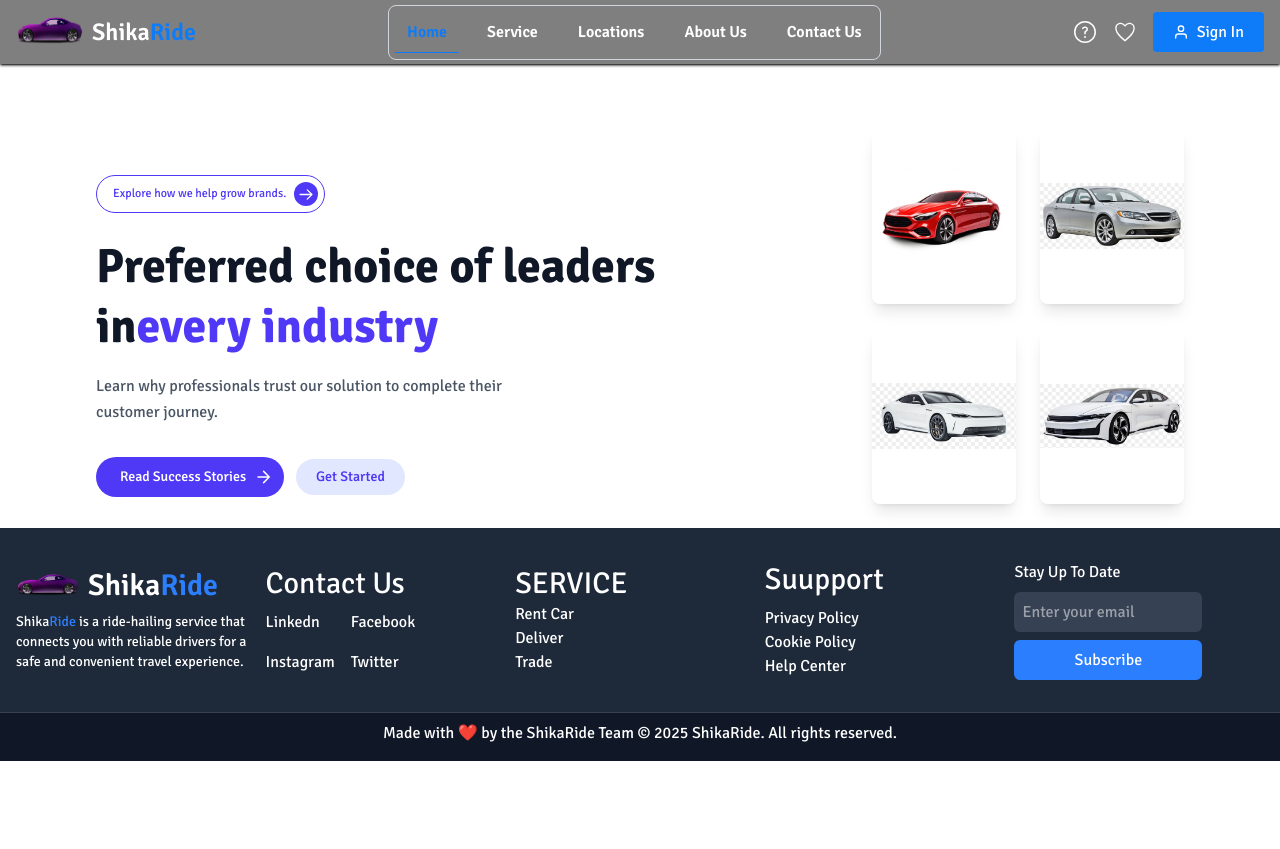
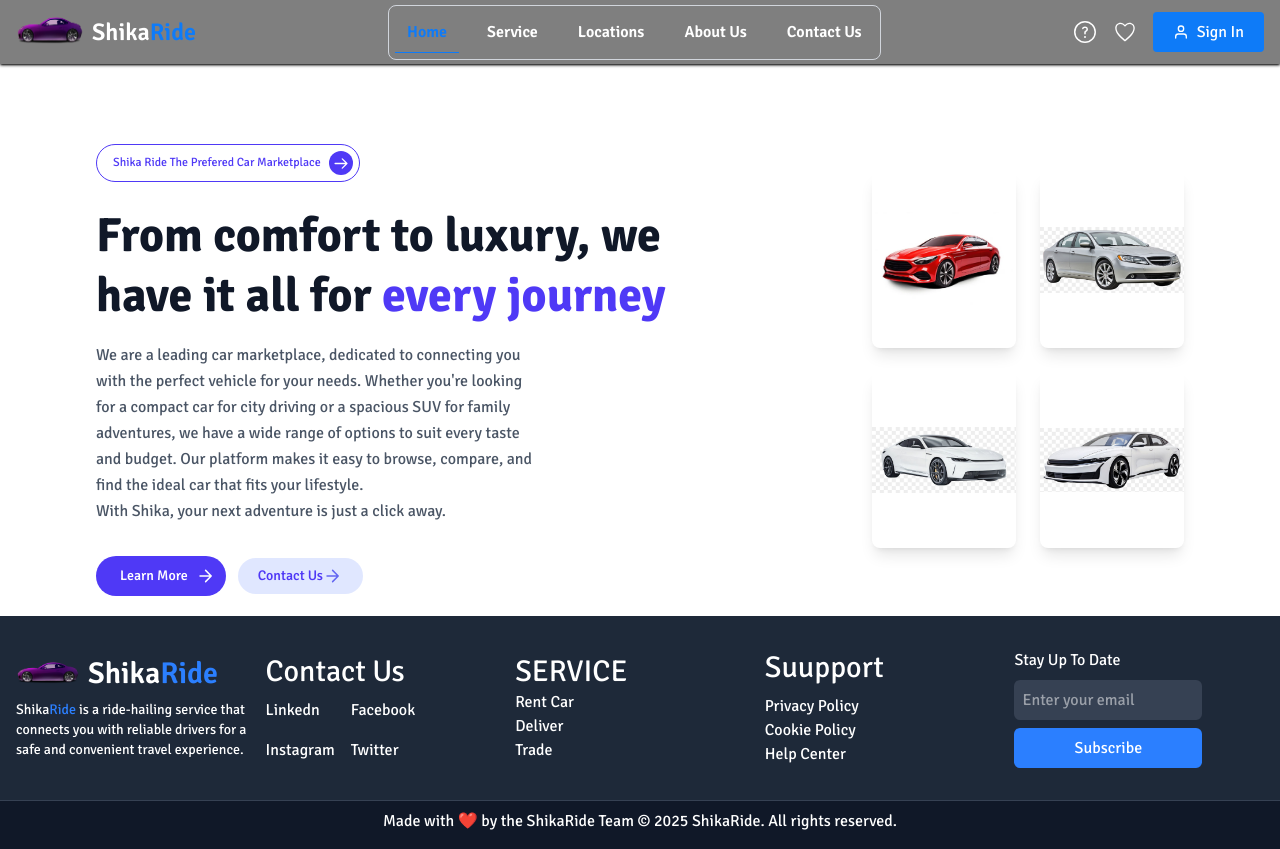
Before and after one commit to Grealishgit/Car-Booking-MariaDB, a React (Vite) app in the folder frontend/: page /about in a window 1280 px wide. Before the commit the page ends 800 px from the top, so only its background shows below. Built offline with nearby package versions, Linux system fonts and the light colour scheme.

Commit message:
Update About page content and buttons for improved clarity and engagement

```diff
--- a/frontend/src/pages/About.jsx
+++ b/frontend/src/pages/About.jsx
@@ -13,7 +13,8 @@ const About = () => {
                     className="mt-16 mb-6 flex items-center space-x-2 border border-indigo-600 text-indigo-600 text-xs rounded-full px-4 pr-1.5 py-1.5 hover:bg-indigo-50 transition"
                     type="button">
                     <span>
-                        Explore how we help grow brands.
+                        Shika <span className="hidden sm:inline">Ride </span>
+                        <span className="hidden sm:inline">The Prefered Car Marketplace</span>
                     </span>
                     <span className="flex items-center justify-center size-6 p-1 rounded-full bg-indigo-600">
                         <svg width="14" height="11" viewBox="0 0 16 13" fill="none" xmlns="http://www.w3.org/2000/svg">
@@ -23,30 +24,40 @@ const About = () => {
                     </span>
                 </button>
                 <h1 className="text-gray-900 font-bold text-3xl sm:text-4xl md:text-5xl max-w-xl leading-tight">
-                    Preferred choice of leaders in
-                    <span className="text-indigo-600">
-                        every industry
+                    From comfort to luxury, we have it all for
+                    <span className="text-indigo-600"> every journey
+
                     </span>
                 </h1>
                 <p className="mt-4 text-gray-600 max-w-md text-sm sm:text-base leading-relaxed">
-                    Learn why professionals trust our solution to complete
-                    their customer journey.
+                    We are a leading car marketplace, dedicated to connecting you with the perfect vehicle for your needs.
+                    Whether you're looking for a compact car for city driving or a spacious SUV for family adventures,
+                    we have a wide range of options to suit every taste and budget. Our platform makes it easy to browse,
+                    compare, and find the ideal car that fits your lifestyle.
+                    <br />
+
+                    <span className="hidden sm:inline">With Shika, your next adventure is just a click away.</span>
                 </p>
-                <div className="flex flex-col md:flex-row items-center mt-8 gap-3">
+                <div className="flex flex-col mb-5 md:flex-row items-center mt-8 gap-3">
                     <button
-                        className="bg-indigo-600 text-white px-6 pr-2.5 py-2.5 rounded-full text-sm font-medium flex items-center space-x-2 hover:bg-indigo-700 transition"
+                        className="bg-indigo-600 cursor-pointer text-white px-6 pr-2.5 py-2.5
+                         rounded-full text-sm font-medium flex items-center space-x-2 hover:bg-indigo-700 transition"
                         type="button">
                         <span>
-                            Read Success Stories
+                            Learn More
                         </span>
                         <svg width="20" height="20" viewBox="0 0 24 24" fill="none" xmlns="http://www.w3.org/2000/svg">
                             <path d="M4.821 11.999h13.43m0 0-6.714-6.715m6.715 6.715-6.715 6.715" stroke="#fff"
                                 stroke-width="1.8" stroke-linecap="round" stroke-linejoin="round" />
                         </svg>
                     </button>
-                    <a className="text-indigo-600 bg-indigo-100 px-5 py-2 rounded-full text-sm font-medium hover:bg-indigo-200 transition"
+                    <a className="text-indigo-600 flex items-center bg-indigo-100 px-5 py-2 rounded-full text-sm font-medium hover:bg-indigo-200 transition"
                         href="#">
-                        Get Started
+                        Contact Us
+                        <svg width="20" height="20" viewBox="0 0 24 24" fill="none" xmlns="http://www.w3.org/2000/svg">
+                            <path d="M4.821 11.999h13.43m0  0-6.714-6.715m6.715 6.715-6.715 6.715" stroke="#6366F1"
+                                stroke-width="1.8" stroke-linecap="round" stroke-linejoin="round" />
+                        </svg>
                     </a>
                 </div>
             </div>
```
